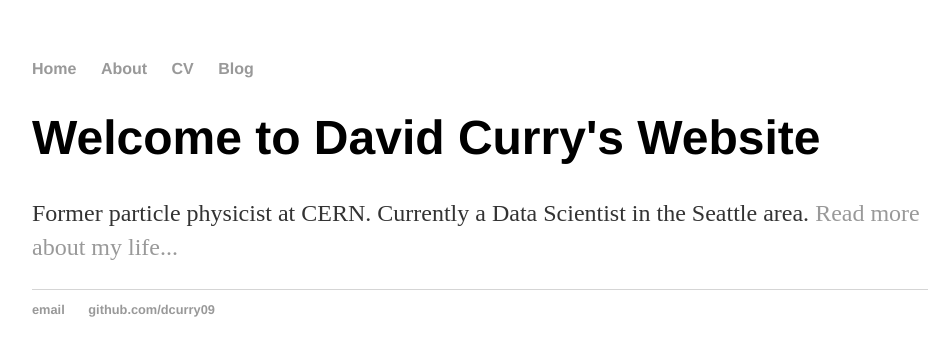
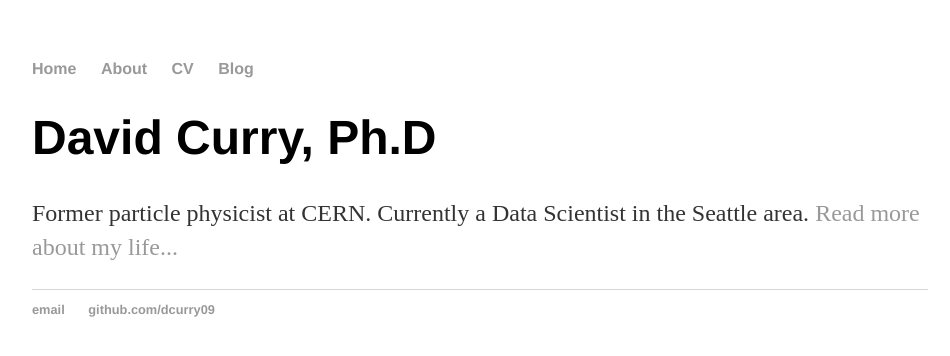
Before and after one commit to dcurry09/dcurry09.github.io, a Jekyll site: the page built from index.html, in a window 1280 px wide. Shown: the top 356 px of the page, without its empty margins (160-1110 px from the left). Built offline with Jekyll 4.4.1, drawn with Linux system fonts in a browser that asks for light colours.

Commit message:
Update index.html

```diff
--- a/index.html
+++ b/index.html
@@ -1,30 +1,8 @@
-<!DOCTYPE html>
-<html>
-	<head>
-		<title>David Curry, Data Scientist</title>
-		<!-- link to main stylesheet -->
-		<link rel="stylesheet" type="text/css" href="/css/main.css">
-	</head>
-	<body>
-		<nav>
-    		<ul>
-        		<li><a href="/">Home</a></li>
-	        	<li><a href="/about">About</a></li>
-        		<li><a href="/cv">CV</a></li>
-        		<li><a href="/blog">Blog</a></li>
-    		</ul>
-		</nav>
-		<div class="container">
-    		<div class="blurb">
-        		<h1>Welcome to David Curry's Website</h1>
-				<p>Former particle physicist at CERN.  Currently a Data Scientist in the Seattle area. <a href="/about">Read more about my life...</a></p>
-    		</div><!-- /.blurb -->
-		</div><!-- /.container -->
-		<footer>
-    		<ul>
-        		<li><a href="mailto:dcurry09@gmail.com">email</a></li>
-        		<li><a href="https://github.com/dcurry09">github.com/dcurry09</a></li>
-			</ul>
-		</footer>
-	</body>
-</html>
+---
+layout: default
+title: Hank Quinlan, Horrible Cop
+---
+<div class="blurb">
+	<h1>David Curry, Ph.D</h1>
+	<p>Former particle physicist at CERN.  Currently a Data Scientist in the Seattle area. <a href="/about">Read more about my life...</a></p>
+</div><!-- /.blurb -->
```
